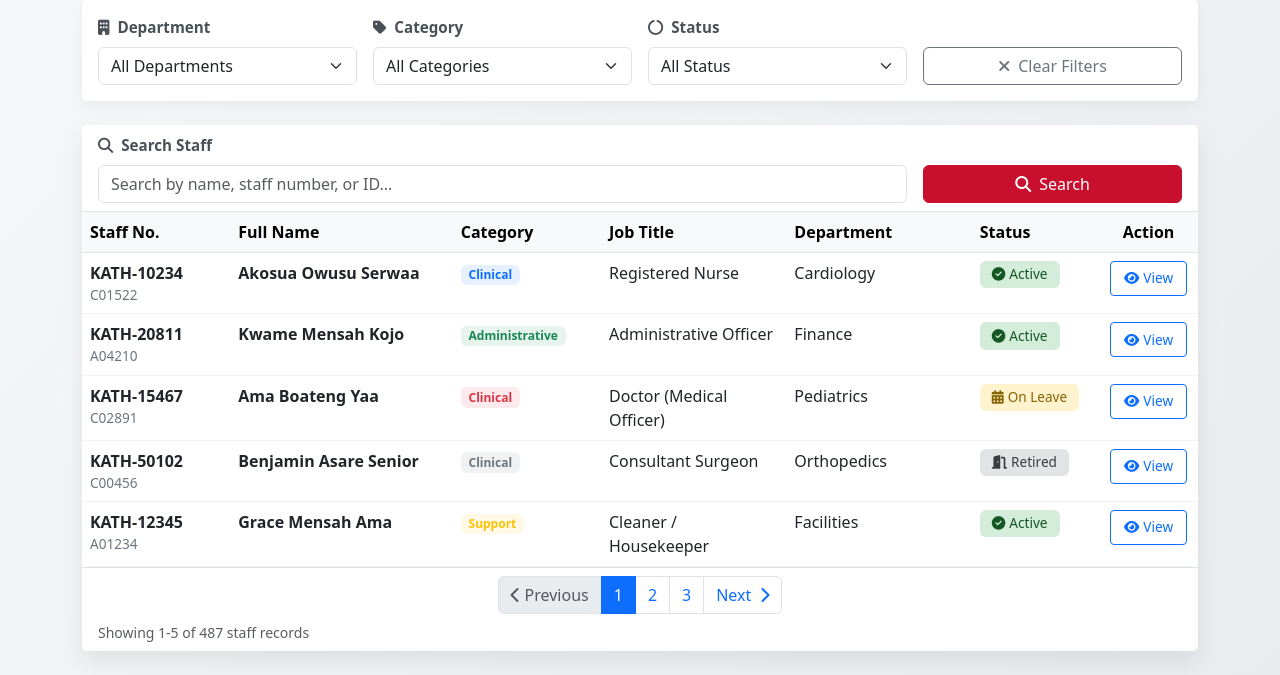
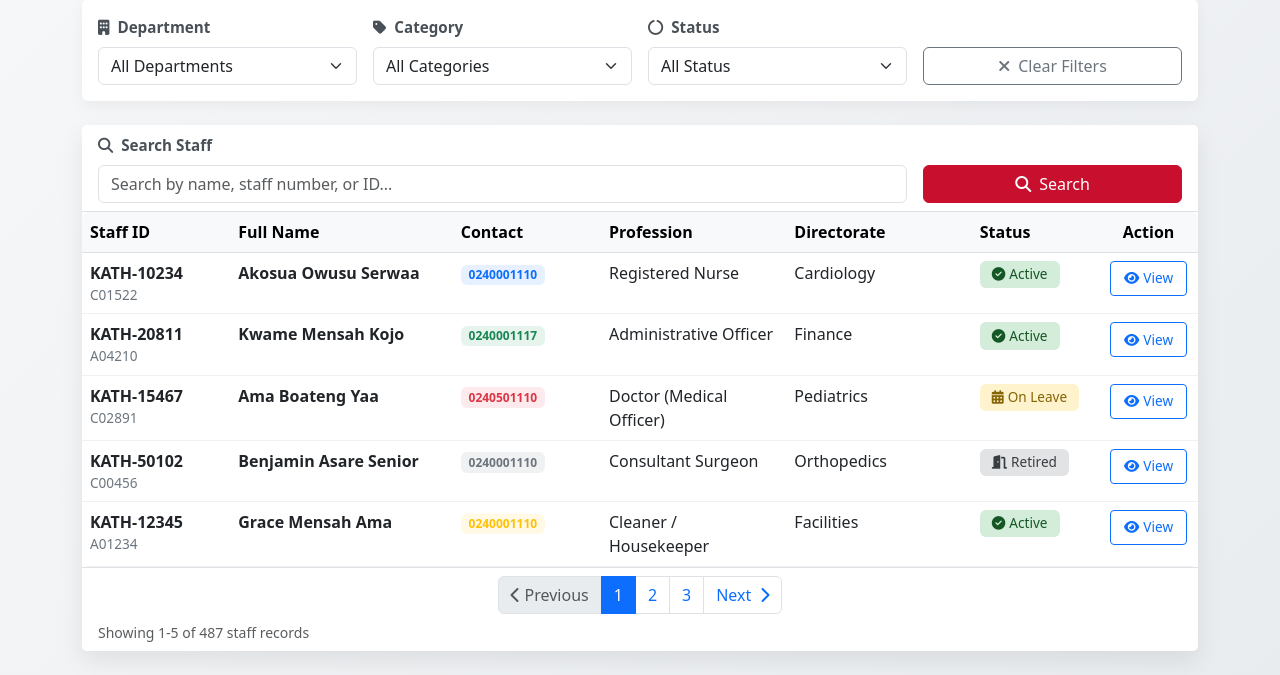
Before and after one commit to Mark-Finley/HRMS-1, a Django app: page /hrm/hr-info/staff/ in a window 1280 px wide. Shown: the part 341-1016 px from the top of the page. Run offline with Django 5.2, Linux system fonts and the light colour scheme.

Commit message:
update staff list template

```diff
--- a/hrms-backend/hrms/templates/hr_information/staff_list.html
+++ b/hrms-backend/hrms/templates/hr_information/staff_list.html
@@ -305,11 +305,11 @@
 				<table class="table table-hover" id="staffTable">
 					<thead class="table-light">
 						<tr>
-							<th style="width: 12%;">Staff No.</th>
+							<th style="width: 12%;">Staff ID</th>
 							<th style="width: 18%;">Full Name</th>
-							<th style="width: 12%;">Category</th>
-							<th style="width: 15%;">Job Title</th>
-							<th style="width: 15%;">Department</th>
+							<th style="width: 12%;">Contact</th>
+							<th style="width: 15%;">Profession</th>
+							<th style="width: 15%;">Directorate</th>
 							<th style="width: 10%;">Status</th>
 							<th style="width: 8%; text-align: center;">Action</th>
 						</tr>
@@ -325,7 +325,7 @@
 								<strong class="staff-name">Akosua Owusu Serwaa</strong>
 							</td>
 							<td>
-								<span class="badge bg-primary bg-opacity-10 text-primary">Clinical</span>
+								<span class="badge bg-primary bg-opacity-10 text-primary">0240001110</span>
 							</td>
 							<td>Registered Nurse</td>
 							<td>Cardiology</td>
@@ -349,7 +349,7 @@
 								<strong class="staff-name">Kwame Mensah Kojo</strong>
 							</td>
 							<td>
-								<span class="badge bg-success bg-opacity-10 text-success">Administrative</span>
+								<span class="badge bg-success bg-opacity-10 text-success">0240001117</span>
 							</td>
 							<td>Administrative Officer</td>
 							<td>Finance</td>
@@ -373,7 +373,7 @@
 								<strong class="staff-name">Ama Boateng Yaa</strong>
 							</td>
 							<td>
-								<span class="badge bg-danger bg-opacity-10 text-danger">Clinical</span>
+								<span class="badge bg-danger bg-opacity-10 text-danger">0240501110</span>
 							</td>
 							<td>Doctor (Medical Officer)</td>
 							<td>Pediatrics</td>
@@ -397,7 +397,7 @@
 								<strong class="staff-name">Benjamin Asare Senior</strong>
 							</td>
 							<td>
-								<span class="badge bg-secondary bg-opacity-10 text-secondary">Clinical</span>
+								<span class="badge bg-secondary bg-opacity-10 text-secondary">0240001110</span>
 							</td>
 							<td>Consultant Surgeon</td>
 							<td>Orthopedics</td>
@@ -421,7 +421,7 @@
 								<strong class="staff-name">Grace Mensah Ama</strong>
 							</td>
 							<td>
-								<span class="badge bg-warning bg-opacity-10 text-warning">Support</span>
+								<span class="badge bg-warning bg-opacity-10 text-warning">0240001110</span>
 							</td>
 							<td>Cleaner / Housekeeper</td>
 							<td>Facilities</td>
```
